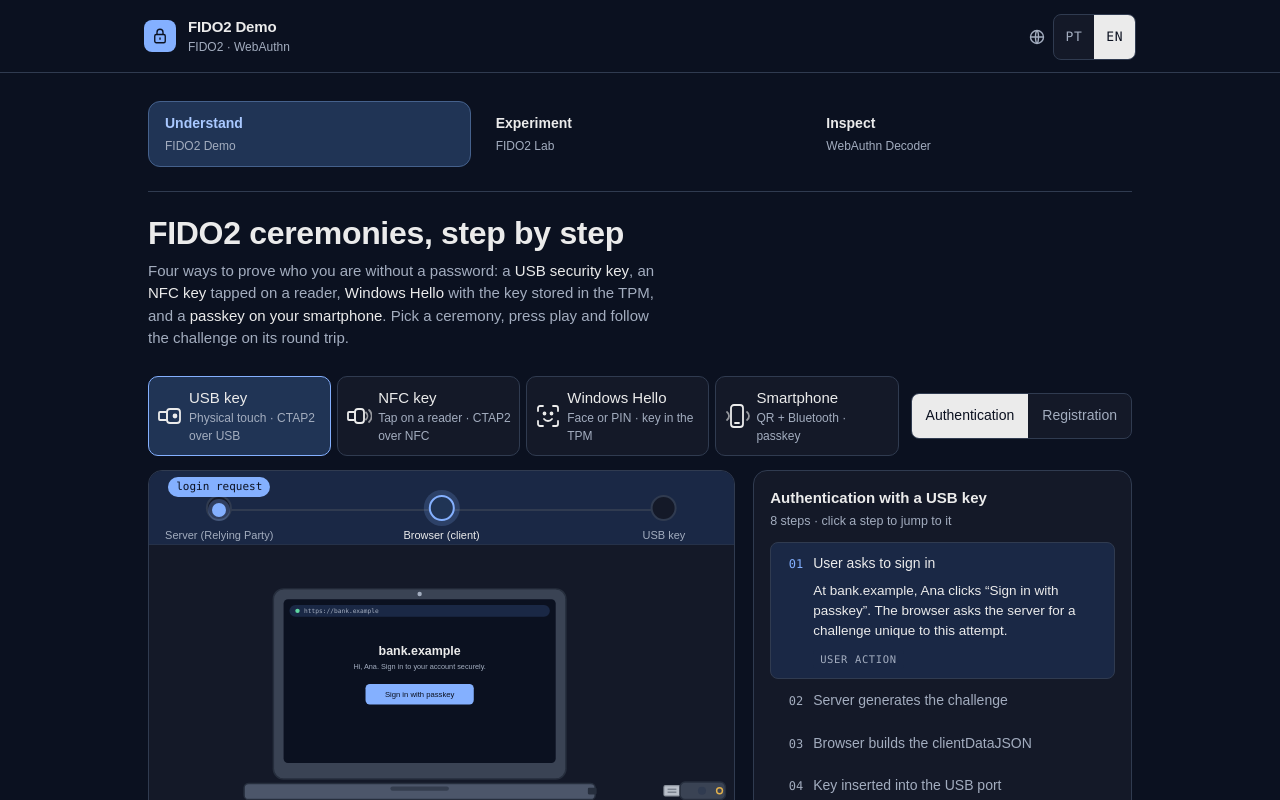
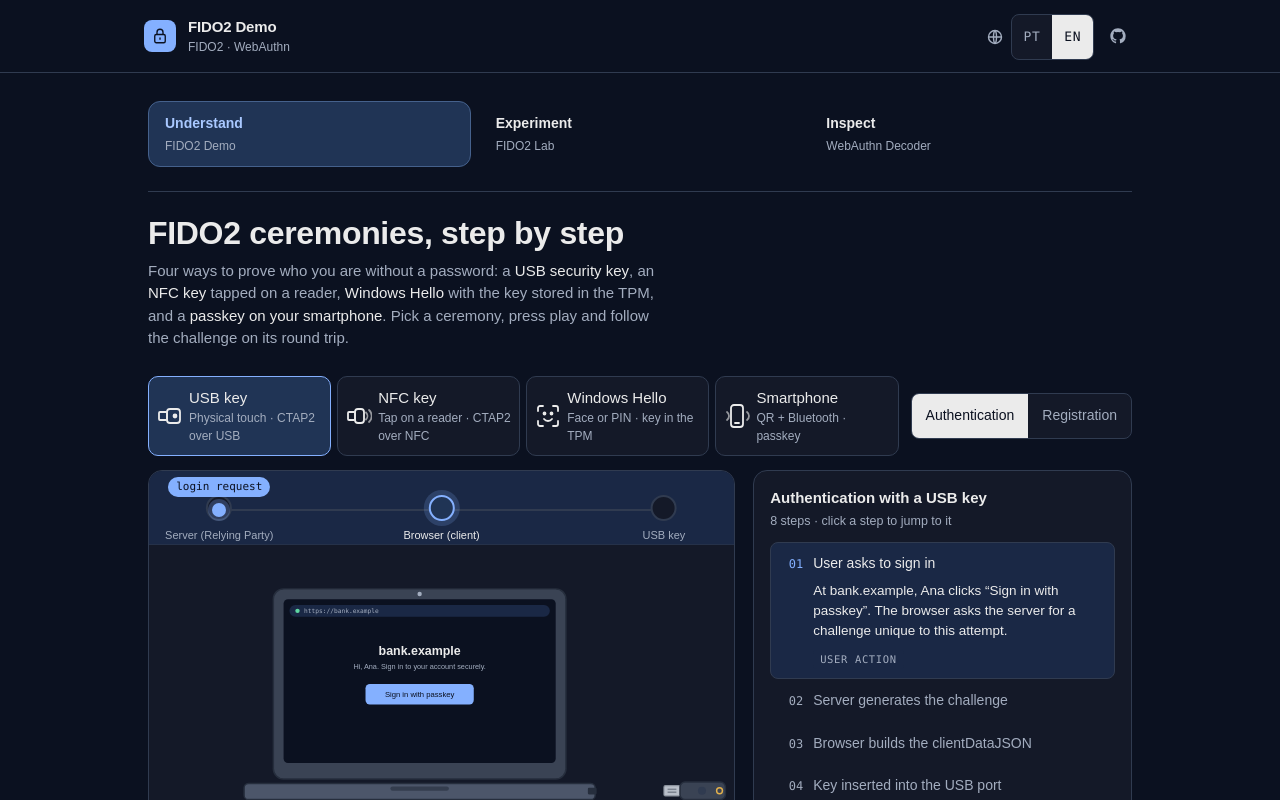
Before and after one commit to jrogeriosilva/fido2-demo, a React (Vite) app: page / in a window 1280 px wide. Shown: the top 800 px of the page. Built offline with nearby package versions, Linux system fonts and the light colour scheme.

Commit message:
feat(ui): add GitHub link to demo header

```diff
--- a/src/App.tsx
+++ b/src/App.tsx
@@ -79,7 +79,10 @@ export default function App() {
         <div className="seg" role="group" aria-label={T.ariaLang}>
           {(['pt', 'en'] as const).map(lang => <button key={lang} aria-pressed={language === lang} lang={lang === 'pt' ? 'pt-BR' : 'en'} title={lang === 'pt' ? 'Português' : 'English'} onClick={() => { setPlaying(false); setLanguage(lang); }}>{lang.toUpperCase()}</button>)}
         </div>
-      </div></div>
+      </div>
+      <a className="suite-github" href="https://github.com/jrogeriosilva/fido2-demo" target="_blank" rel="noopener noreferrer" aria-label={language === 'pt' ? 'Ver código no GitHub' : 'View source on GitHub'} title={language === 'pt' ? 'Ver código no GitHub' : 'View source on GitHub'}>
+        <svg width="16" height="16" viewBox="0 0 24 24" fill="currentColor" aria-hidden="true"><path d="M12 .5C5.65.5.5 5.65.5 12c0 5.08 3.29 9.39 7.86 10.91.58.1.79-.25.79-.56v-2.17c-3.2.7-3.87-1.36-3.87-1.36-.52-1.33-1.28-1.68-1.28-1.68-1.05-.72.08-.7.08-.7 1.16.08 1.77 1.19 1.77 1.19 1.03 1.77 2.7 1.26 3.36.96.1-.75.4-1.26.73-1.55-2.55-.29-5.24-1.28-5.24-5.68 0-1.26.45-2.28 1.19-3.09-.12-.29-.52-1.46.11-3.05 0 0 .97-.31 3.17 1.18a11 11 0 0 1 5.77 0c2.2-1.49 3.17-1.18 3.17-1.18.63 1.59.23 2.76.11 3.05.74.81 1.19 1.83 1.19 3.09 0 4.41-2.69 5.38-5.26 5.67.41.36.78 1.06.78 2.14v3.17c0 .31.21.67.8.56A11.5 11.5 0 0 0 23.5 12C23.5 5.65 18.35.5 12 .5z"/></svg>
+      </a></div>
     </div></header>
     <div className="wrap" id="top">
     <title>{T.title}</title>
--- a/src/index.css
+++ b/src/index.css
@@ -1414,4 +1414,7 @@ ol.list li.active button {
 .suite-title { margin: 0; font-size: 15px; font-weight: 600; line-height: 20px; letter-spacing: -0.01em; }
 .suite-subtitle { margin: 0; color: #a3adbf; font-size: 12px; line-height: 16px; }
 .suite-actions { display: flex; align-items: center; gap: 6px; flex-shrink: 0; }
+.suite-github { display: inline-flex; align-items: center; justify-content: center; width: 36px; height: 36px; border-radius: 8px; color: var(--muted); text-decoration: none; }
+.suite-github:hover { background: var(--panel); color: var(--ink); }
+.suite-github:focus-visible { outline: 2px solid var(--flow); outline-offset: 2px; }
 @media (max-width: 639px) { .suite-subtitle { display: none; } }
```
